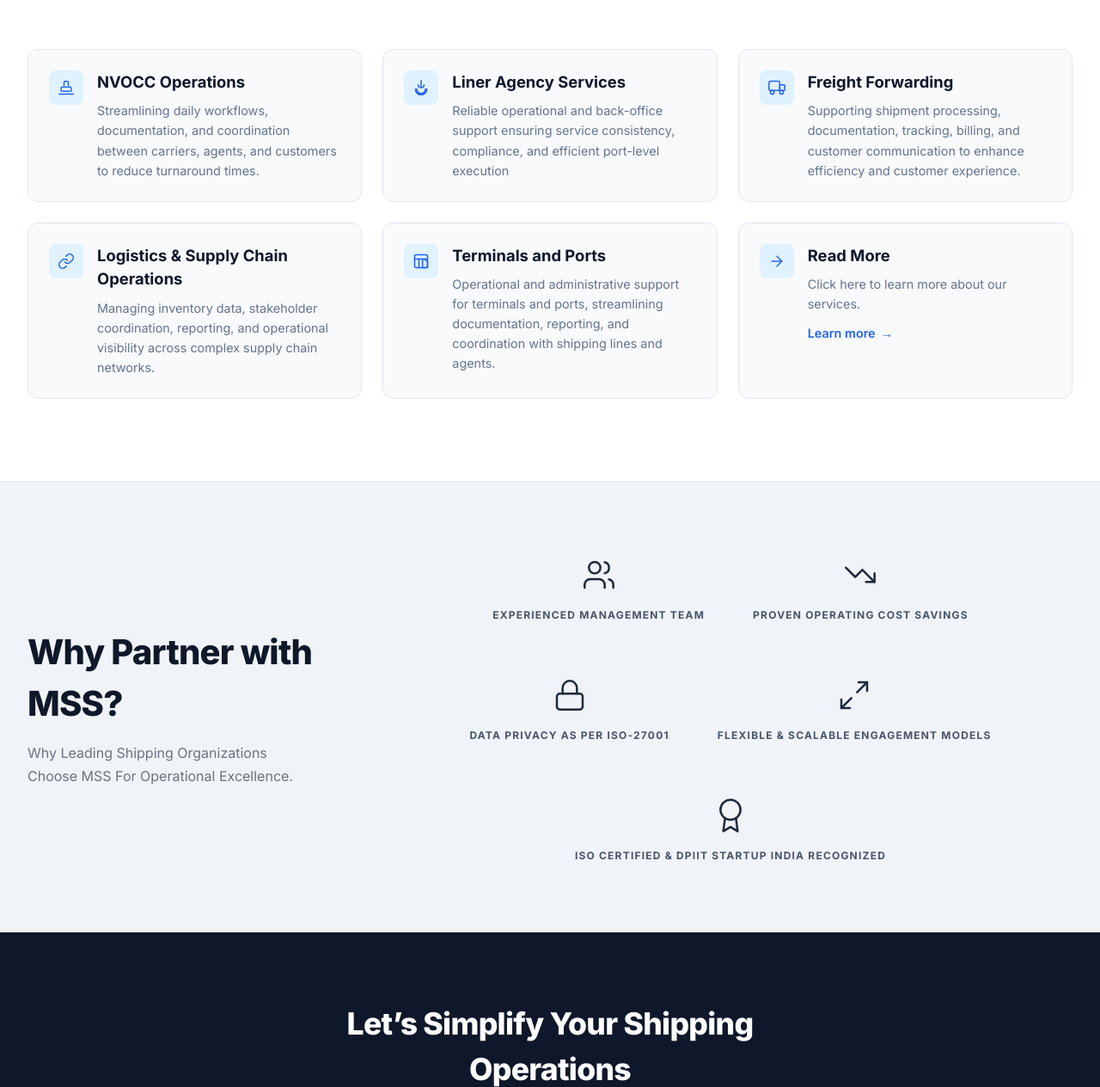
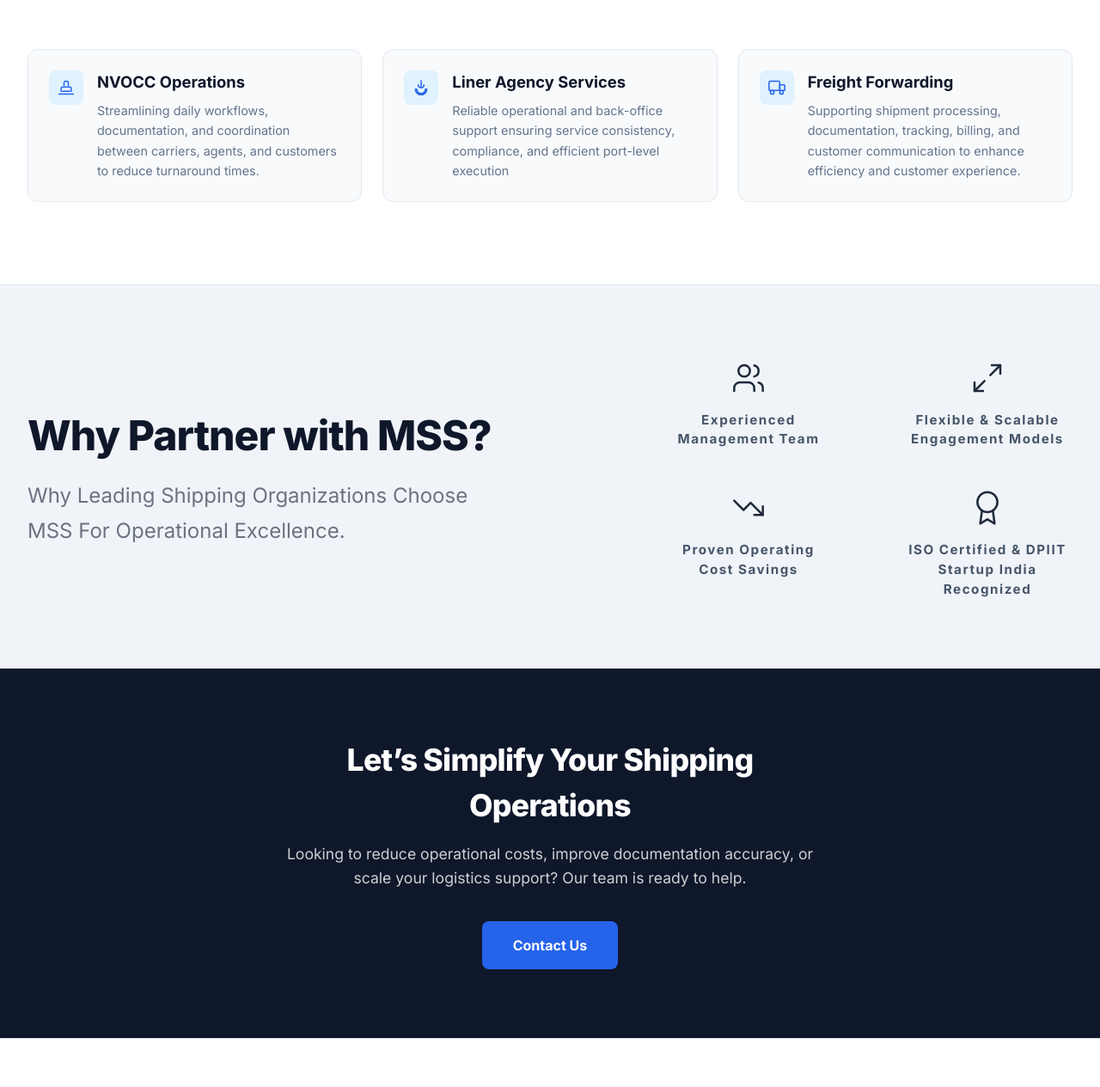
Before and after one commit to MSS-Smooth-Ocean-tech/MSS-Main-Website, a FastAPI app: page / in a window 1280 px wide. Shown: the part 1934-3199 px from the top of the page at 86% size. Run offline with FastAPI, Linux system fonts and the light colour scheme.

Commit message:
Adjust homepage trust layout and prune expertise cards
Refine homepage styles and content for better readability and spacing. CSS: increase trust text widths and font sizes, convert badges row from flex to a 2-column grid, adjust gaps/margins and bump badge name sizing (removed uppercase). Templates: remove three expertise cards (Logistics & Supply Chain Operations, Terminals and Ports, Read More) from expertise section; reorder and update trust badges and SVG markup in trust section (icon/path tweaks and self-closing tags). These changes improve visual hierarchy and compact the expertise listing.

```diff
--- a/static/css/homepage.css
+++ b/static/css/homepage.css
@@ -379,16 +379,20 @@ a { text-decoration: none; color: inherit; }
   max-width: 1280px; margin: 0 auto;
   display: flex; align-items: center; gap: 80px;
 }
-.trust-text { flex: 0 0 auto; max-width: 340px; }
+.trust-text { flex: 0 0 auto; max-width: 540px; }
 .trust-title {
-  font-size: 2.5rem; font-weight: 800; color: #0f172a;
+  font-size: 3rem; font-weight: 800; color: #0f172a;
   margin-bottom: 14px; letter-spacing: -0.02em;
 }
 .trust-sub {
-  font-size: 1rem; color: #6b7280; line-height: 1.7;
+  font-size: 1.5rem; color: #6b7280; line-height: 1.7;max-width: 560px;
 }
 .badges-row {
-  display: flex; gap: 56px; flex: 1; justify-content: center; flex-wrap: wrap;
+  display: grid;
+  grid-template-columns: 1fr 1fr;
+  gap: 40px 80px;
+  flex: 1;
+  margin-left: 120px;
 }
 .b-item {
   display: flex; flex-direction: column; align-items: center; gap: 10px;
@@ -400,9 +404,10 @@ a { text-decoration: none; color: inherit; }
 .b-icon-wrap svg { width: 40px; height: 40px; stroke: #1e293b; fill: none; stroke-width: 1.5; stroke-linecap: round; stroke-linejoin: round; }
 .b-icon-wrap:hover svg  { stroke: #2563eb; transition: stroke 0.3s ease; transform: scale(1.1); transition: transform 0.5s ease; }
 .b-name {
-  font-size: 0.75rem; font-weight: 700;
-  letter-spacing: 0.1em; text-transform: uppercase;
+  font-size: 0.95rem; font-weight: 700;
+  letter-spacing: 0.1em;
   color: #475569; text-align: center;
+  /* white-space: nowrap; */
 }
 .b-item:hover .b-name { color: black; transition: color 0.3s ease; }
 
--- a/templates/sections/homepage/expertise.html
+++ b/templates/sections/homepage/expertise.html
@@ -40,40 +40,6 @@
           <p class="exp-desc">Supporting shipment processing, documentation, tracking, billing, and customer communication to enhance efficiency and customer experience.</p>
         </div>
       </div>
-
-      <div class="exp-card">
-        <div class="exp-icon">
-          <!-- Chain Icon -->
-          <svg viewBox="0 0 24 24" fill="none" stroke="#2563eb" stroke-width="1.8" stroke-linecap="round" stroke-linejoin="round"><path d="M10 13a5 5 0 0 0 7.54.54l3-3a5 5 0 0 0-7.07-7.07l-1.72 1.71"/><path d="M14 11a5 5 0 0 0-7.54-.54l-3 3a5 5 0 0 0 7.07 7.07l1.71-1.71"/></svg>
-        </div>
-        <div class="exp-content">
-          <h3 class="exp-title">Logistics & Supply Chain Operations</h3>
-          <p class="exp-desc">Managing inventory data, stakeholder coordination, reporting, and operational visibility across complex supply chain networks.</p>
-        </div>
-      </div>
-
-      <div class="exp-card">
-        <div class="exp-icon">
-          <!-- Ports Icon -->
-          <svg viewBox="0 0 24 24" fill="none" stroke="#2563eb" stroke-width="1.8" stroke-linecap="round" stroke-linejoin="round"><rect x="3" y="3" width="18" height="18" rx="2" ry="2"/><line x1="3" y1="9" x2="21" y2="9"/><line x1="9" y1="21" x2="9" y2="9"/><path d="M14 21V9h3l4 4v8h-7z"/></svg>
-        </div>
-        <div class="exp-content">
-          <h3 class="exp-title">Terminals and Ports</h3>
-          <p class="exp-desc">Operational and administrative support for terminals and ports, streamlining documentation, reporting, and coordination with shipping lines and agents.</p>
-        </div>
-      </div>
-
-      <div class="exp-card">
-        <div class="exp-icon">
-          <!-- Read More | NOTE to Update. -->
-          <svg viewBox="0 0 24 24" fill="none" stroke="#2563eb" stroke-width="1.8" stroke-linecap="round" stroke-linejoin="round"><path d="M5 12h14"/><path d="m12 5 7 7-7 7"/></svg>
-        </div>
-        <div class="exp-content">
-          <h3 class="exp-title">Read More</h3>
-          <p class="exp-desc">Click here to learn more about our services.</p>
-          <a href="/services" class="exp-link">Learn more <span>→</span></a>
-        </div>
-      </div>
     </div>
   </div>
 </section>
--- a/templates/sections/homepage/trust.html
+++ b/templates/sections/homepage/trust.html
@@ -9,10 +9,10 @@
       <div class="b-item">
         <div class="b-icon-wrap">
           <svg viewBox="0 0 24 24" fill="none" stroke="currentColor" stroke-width="1.8" stroke-linecap="round" stroke-linejoin="round">
-            <path d="M16 21v-2a4 4 0 0 0-4-4H6a4 4 0 0 0-4 4v2"/>
-            <circle cx="9" cy="7" r="4"/>
-            <path d="M22 21v-2a4 4 0 0 0-3-3.87"/>
-            <path d="M16 3.13a4 4 0 0 1 0 7.75"/>
+            <path d="M16 21v-2a4 4 0 0 0-4-4H6a4 4 0 0 0-4 4v2" />
+            <circle cx="9" cy="7" r="4" />
+            <path d="M22 21v-2a4 4 0 0 0-3-3.87" />
+            <path d="M16 3.13a4 4 0 0 1 0 7.75" />
           </svg>
         </div>
         <div class="b-name">Experienced Management Team</div>
@@ -20,28 +20,10 @@
       <div class="b-item">
         <div class="b-icon-wrap">
           <svg viewBox="0 0 24 24" fill="none" stroke="currentColor" stroke-width="1.8" stroke-linecap="round" stroke-linejoin="round">
-            <polyline points="22 17 13.5 8.5 8.5 13.5 2 7"/>
-            <polyline points="16 17 22 17 22 11"/>
-          </svg>
-        </div>
-        <div class="b-name">Proven Operating Cost Savings</div>
-      </div>
-      <div class="b-item">
-        <div class="b-icon-wrap">
-          <svg viewBox="0 0 24 24" fill="none" stroke="currentColor" stroke-width="1.8" stroke-linecap="round" stroke-linejoin="round">
-            <rect x="3" y="11" width="18" height="11" rx="2" ry="2"/>
-            <path d="M7 11V7a5 5 0 0 1 10 0v4"/>
-          </svg>
-        </div>
-        <div class="b-name">Data Privacy as per ISO-27001</div>
-      </div>
-      <div class="b-item">
-        <div class="b-icon-wrap">
-          <svg viewBox="0 0 24 24" fill="none" stroke="currentColor" stroke-width="1.8" stroke-linecap="round" stroke-linejoin="round">
-            <polyline points="15 3 21 3 21 9"/>
-            <polyline points="9 21 3 21 3 15"/>
-            <line x1="21" y1="3" x2="14" y2="10"/>
-            <line x1="3" y1="21" x2="10" y2="14"/>
+            <polyline points="15 3 21 3 21 9" />
+            <polyline points="9 21 3 21 3 15" />
+            <line x1="21" y1="3" x2="14" y2="10" />
+            <line x1="3" y1="21" x2="10" y2="14" />
           </svg>
         </div>
         <div class="b-name">Flexible & Scalable Engagement Models</div>
@@ -49,8 +31,18 @@
       <div class="b-item">
         <div class="b-icon-wrap">
           <svg viewBox="0 0 24 24" fill="none" stroke="currentColor" stroke-width="1.8" stroke-linecap="round" stroke-linejoin="round">
-            <circle cx="12" cy="8" r="7"/>
-            <polyline points="8.21 13.89 7 23 12 20 17 23 15.79 13.89"/>
+            <polyline points="22 17 13.5 8.5 8.5 13.5 2 7" />
+            <polyline points="16 17 22 17 22 11" />
+          </svg>
+        </div>
+        <div class="b-name">Proven Operating Cost Savings</div>
+      </div>
+
+      <div class="b-item">
+        <div class="b-icon-wrap">
+          <svg viewBox="0 0 24 24" fill="none" stroke="currentColor" stroke-width="1.8" stroke-linecap="round" stroke-linejoin="round">
+            <circle cx="12" cy="8" r="7" />
+            <polyline points="8.21 13.89 7 23 12 20 17 23 15.79 13.89" />
           </svg>
         </div>
         <div class="b-name">ISO Certified & DPIIT Startup India Recognized</div>
```
